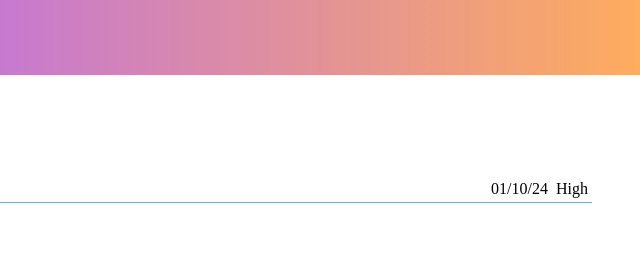
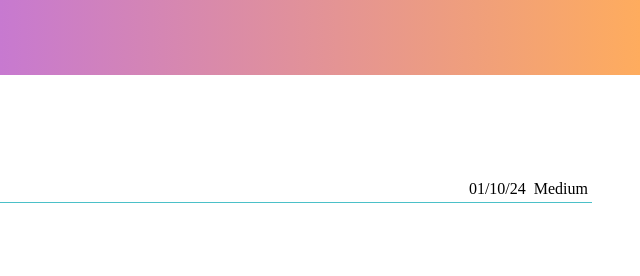
Before and after one commit to laumt9/todolist, a website built with webpack: page dist/index.html in a window 1280 px wide. Shown: the top 276 px of the page, 640-1280 px from the left. Built offline with nearby package versions, Linux system fonts and the light colour scheme.

Commit message:
Fixed CSS formatting

```diff
--- a/dist/index.html
+++ b/dist/index.html
@@ -69,7 +69,7 @@
                </div>
                <div class="right-task">
                   <div class="dueDate">01/10/24</div>
-                  <div class="priority">High</div>
+                  <div class="priority">Medium</div>
                </div>
             </div>
          </div>
--- a/dist/style.css
+++ b/dist/style.css
@@ -1,7 +1,6 @@
 * {
    margin: 0;
-   font-family: "Nunito";
- }
+   font-family: "Nunito";}
 
 body {
    margin: 0;
@@ -179,6 +178,8 @@
    flex-direction: column;
 }
 
+/* Tasks */
+
 .task-container {
    background-color: white;
    display: flex;
```
Lines whose indentation alone changed are shown as unchanged.
